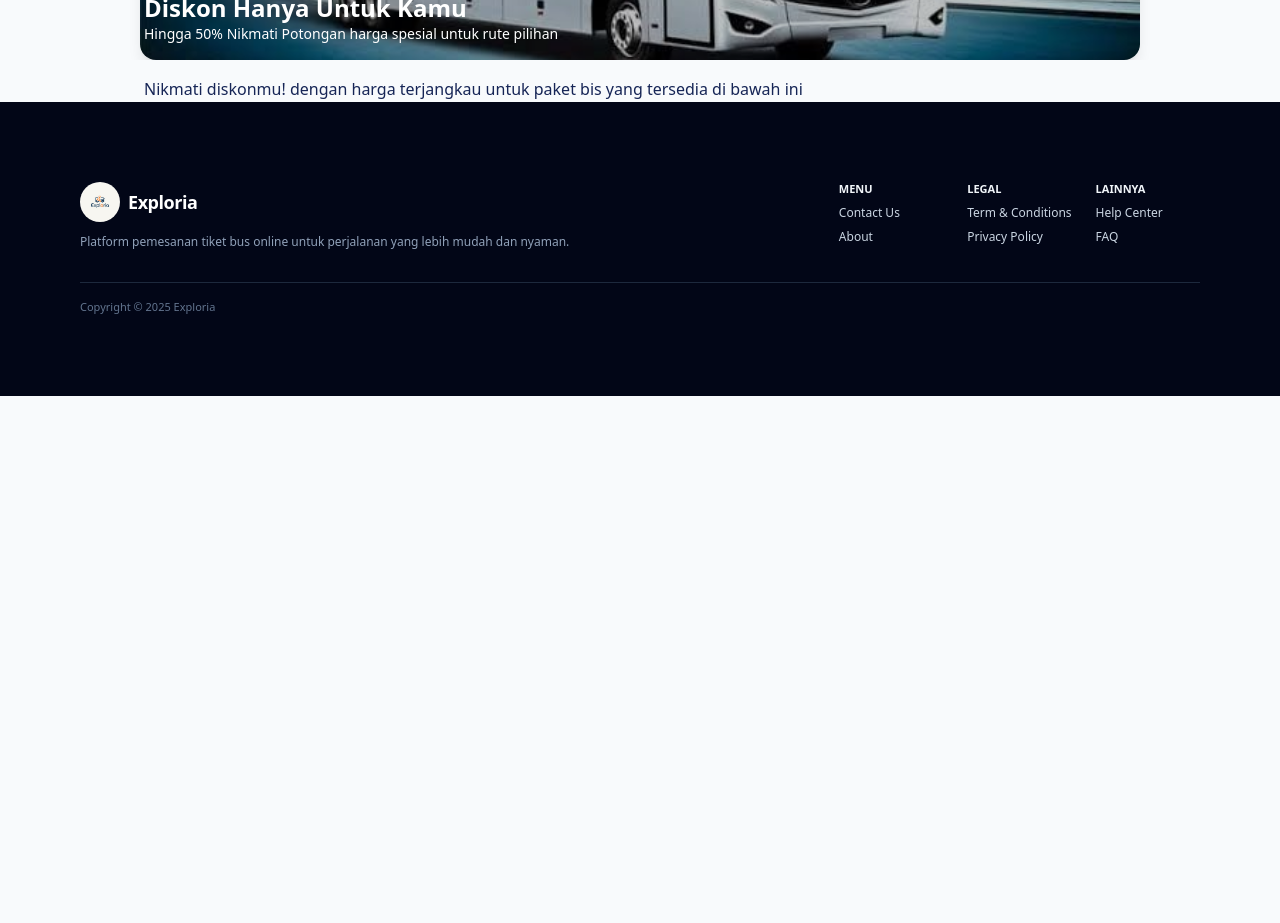
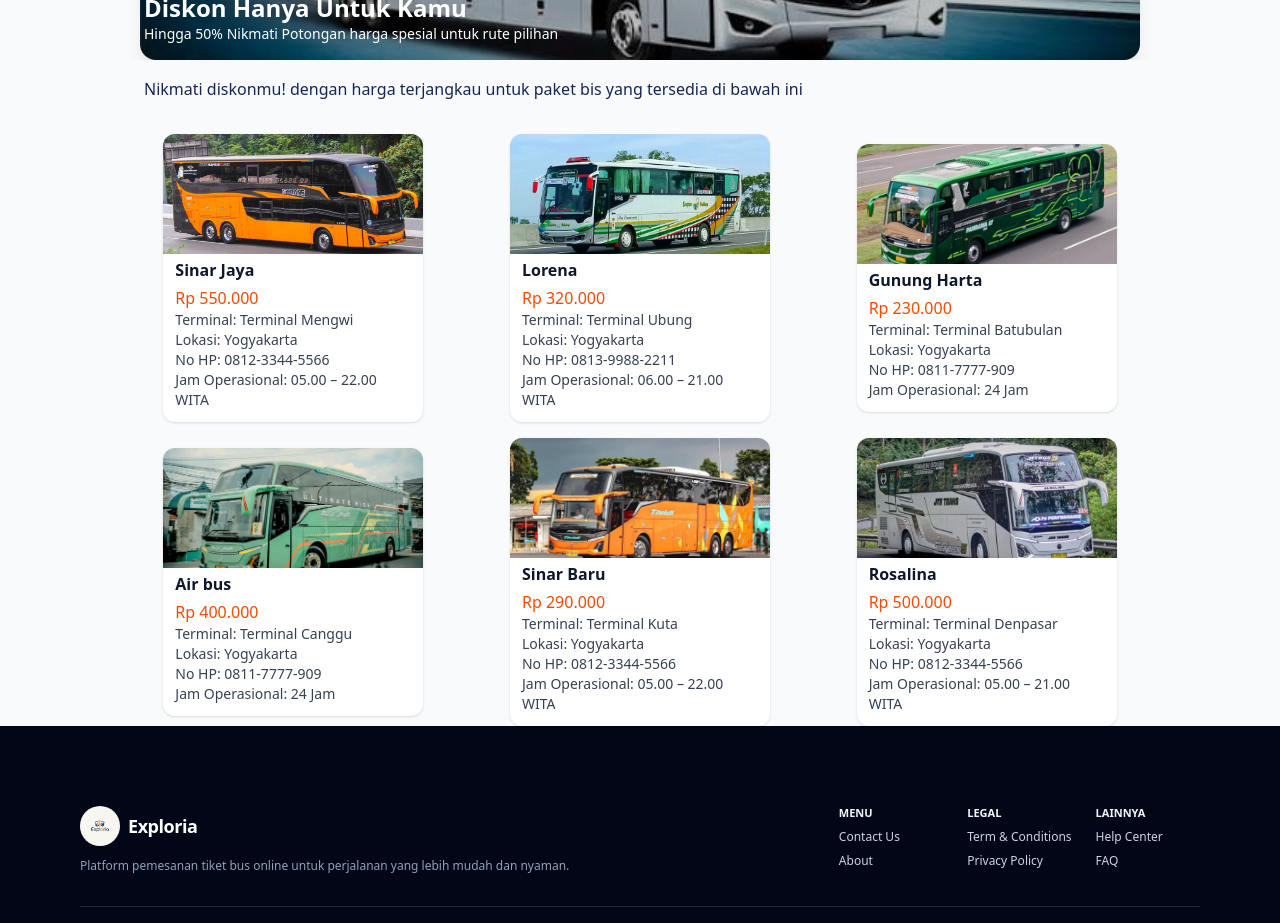
Before and after one commit to Kraids99/Exploria, a React (Vite) app in the folder react/: page /diskon in a window 1280 px wide. Shown: the part 440-1363 px from the top of the page. Before the commit the page ends 916 px from the top, so only its background shows below. Built offline with nearby package versions, Linux system fonts and the light colour scheme; no server answers.

Commit message:
edit homepage

```diff
--- a/react/src/components/landingpage/Discount.jsx
+++ b/react/src/components/landingpage/Discount.jsx
@@ -2,8 +2,70 @@
 import Footer from "../../components/default/Footer";
 
 import imgDiscount from "../../assets/BisDiscount.jpg";
+import bis1 from "../../assets/destination/bis1.jpg";
+import bis2 from "../../assets/destination/bis2.jpg";
+import bis3 from "../../assets/destination/bis3.jpg";
+import bis4 from "../../assets/destination/bis4.jpg";
+import bis5 from "../../assets/destination/bis5.jpg";
+import bis6 from "../../assets/destination/bis6.jpg";
 
 function Discount () {
+    const busInBali = [
+        {
+            name: "Sinar Jaya",
+            terminal: "Terminal Mengwi",
+            location: "Yogyakarta",
+            phone: "0812-3344-5566",
+            open: "05.00 – 22.00 WITA",
+            harga: "Rp 550.000",
+            image: bis1,
+        },
+        {
+            name: "Lorena",
+            terminal: "Terminal Ubung",
+            location: "Yogyakarta",
+            phone: "0813-9988-2211",
+            open: "06.00 – 21.00 WITA",
+            harga: "Rp 320.000",
+            image: bis2,
+        },
+        {
+            name: "Gunung Harta",
+            terminal: "Terminal Batubulan",
+            location: "Yogyakarta",
+            phone: "0811-7777-909",
+            open: "24 Jam",
+            harga: "Rp 230.000",
+            image: bis3,
+        },
+        {
+            name: "Air bus",
+            terminal: "Terminal Canggu",
+            location: "Yogyakarta",
+            phone: "0811-7777-909",
+            open: "24 Jam",
+            harga: "Rp 400.000",
+            image: bis4,
+        },
+        {
+            name: "Sinar Baru",
+            terminal: "Terminal Kuta",
+            location: "Yogyakarta",
+            phone: "0812-3344-5566",
+            open: "05.00 – 22.00 WITA",
+            harga: "Rp 290.000",
+            image: bis5,
+        },
+        {
+            name: "Rosalina",
+            terminal: "Terminal Denpasar",
+            location: "Yogyakarta",
+            phone: "0812-3344-5566",
+            open: "05.00 – 21.00 WITA",
+            harga: "Rp 500.000",
+            image: bis6,
+        },
+    ]
     return (
         <div className="w-full min-h-screen overflow-y-auto pb-20">
             <Navbar />
@@ -28,7 +90,53 @@
                     </p>
                 </div>
 
+                <div className="mt-8 w-full flex justify-center px-4">
+                    <div className="w-full max-w-5xl">
 
+                        <div className="grid grid-cols-1 sm:grid-cols-2 lg:grid-cols-3 gap-4 place-items-center">
+                            {busInBali.map((bus) => (
+                                <div
+                                    key={bus.name}
+                                    className="w-full max-w-[260px] rounded-xl shadow-sm bg-white hover:shadow-md transition overflow-hidden"
+                                    >
+                                    {/* IMAGE */}
+                                    <div className="w-full h-28 bg-gray-200 flex items-center justify-center">
+                                        <img
+                                            src={bus.image}
+                                            alt={bus.name}
+                                            className="w-full h-32 object-cover"
+                                        />
+                                    </div>
+
+                                    {/* CONTENT */}
+                                    <div className="p-3">
+                                        <h3 className="font-bold text-base mb-1">{bus.name}</h3>
+
+                                        <p className="text-bold text-orange-600">
+                                        <span className="font-medium"></span> {bus.harga}
+                                        </p>
+
+                                        <p className="text-sm text-gray-700">
+                                        <span className="font-medium">Terminal:</span> {bus.terminal}
+                                        </p>
+
+                                        <p className="text-sm text-gray-700">
+                                        <span className="font-medium">Lokasi:</span> {bus.location}
+                                        </p>
+
+                                        <p className="text-sm text-gray-700">
+                                        <span className="font-medium">No HP:</span> {bus.phone}
+                                        </p>
+
+                                        <p className="text-sm text-gray-700">
+                                        <span className="font-medium">Jam Operasional:</span> {bus.open}
+                                        </p>
+                                    </div>
+                                </div>
+                            ))}
+                        </div>
+                    </div>
+                </div>
             <Footer />
         </div>
     );
--- a/react/src/components/landingpage/Holiday.jsx
+++ b/react/src/components/landingpage/Holiday.jsx
@@ -2,8 +2,44 @@
 import Footer from "../../components/default/Footer";
 
 import imgHoliday from "../../assets/Holiday.jpg";
+import bis1 from "../../assets/destination/bis1.jpg";
+import bis2 from "../../assets/destination/bis2.jpg";
+import bis3 from "../../assets/destination/bis3.jpg";
+import bis4 from "../../assets/destination/bis4.jpg";
+import bis5 from "../../assets/destination/bis5.jpg";
+import bis6 from "../../assets/destination/bis6.jpg";
 
 function Holiday () {
+    const busInBali = [
+        {
+            name: "Sinar Jaya",
+            terminal: "Terminal Mengwi",
+            location: "Yogyakarta",
+            phone: "0812-3344-5566",
+            open: "05.00 – 22.00 WITA",
+            harga: "3 tiket gratis 1",
+            image: bis1,
+        },
+        {
+            name: "Lorena",
+            terminal: "Terminal Ubung",
+            location: "Yogyakarta",
+            phone: "0813-9988-2211",
+            open: "06.00 – 21.00 WITA",
+            harga: "3 tiket gratis 1",
+            image: bis2,
+        },
+        {
+            name: "Gunung Harta",
+            terminal: "Terminal Batubulan",
+            location: "Yogyakarta",
+            phone: "0811-7777-909",
+            open: "24 Jam",
+            harga: "3 tiket gratis 1",
+            image: bis3,
+        }
+    ]
+
     return (
         <div className="w-full min-h-screen overflow-y-auto pb-20">
             <Navbar />
@@ -24,8 +60,56 @@
 
                 <div ClassName="px-6 mt-4">
                     <p className=" mx-36 mt-4 text-blue-950 leading-relaxed">
-                        Asikk liburan bersama keluarga dengan tiket gratis satu. Buruan cek bus kesukaanmu dibawah ini
+                        Asikk liburan bersama keluarga dengan tiket gratis satu. Buruan cek bus kesukaanmu dibawah ini^^!
                     </p>
+                </div>
+
+                <div className="mt-8 w-full flex justify-center px-4">
+                    <div className="w-full max-w-5xl">
+
+                        <div className="grid grid-cols-1 sm:grid-cols-2 lg:grid-cols-3 gap-4 place-items-center">
+                            {busInBali.map((bus) => (
+                                <div
+                                    key={bus.name}
+                                    className="w-full max-w-[260px] rounded-xl shadow-sm bg-white hover:shadow-md transition overflow-hidden"
+                                    >
+                                    {/* IMAGE */}
+                                    <div className="w-full h-28 bg-gray-200 flex items-center justify-center">
+                                        <img
+                                            src={bus.image}
+                                            alt={bus.name}
+                                            className="w-full h-32 object-cover"
+                                        />
+                                    </div>
+
+                                    {/* CONTENT */}
+                                    <div className="p-3">
+                                        <h3 className="font-bold text-base mb-1">{bus.name}</h3>
+
+                                        <p className="text-bold text-orange-600">
+                                        <span className="font-medium"></span> {bus.harga}
+                                        </p>
+
+                                        <p className="text-sm text-gray-700">
+                                        <span className="font-medium">Terminal:</span> {bus.terminal}
+                                        </p>
+
+                                        <p className="text-sm text-gray-700">
+                                        <span className="font-medium">Lokasi:</span> {bus.location}
+                                        </p>
+
+                                        <p className="text-sm text-gray-700">
+                                        <span className="font-medium">No HP:</span> {bus.phone}
+                                        </p>
+
+                                        <p className="text-sm text-gray-700">
+                                        <span className="font-medium">Jam Operasional:</span> {bus.open}
+                                        </p>
+                                    </div>
+                                </div>
+                            ))}
+                        </div>
+                    </div>
                 </div>
             <Footer />
         </div>
```
